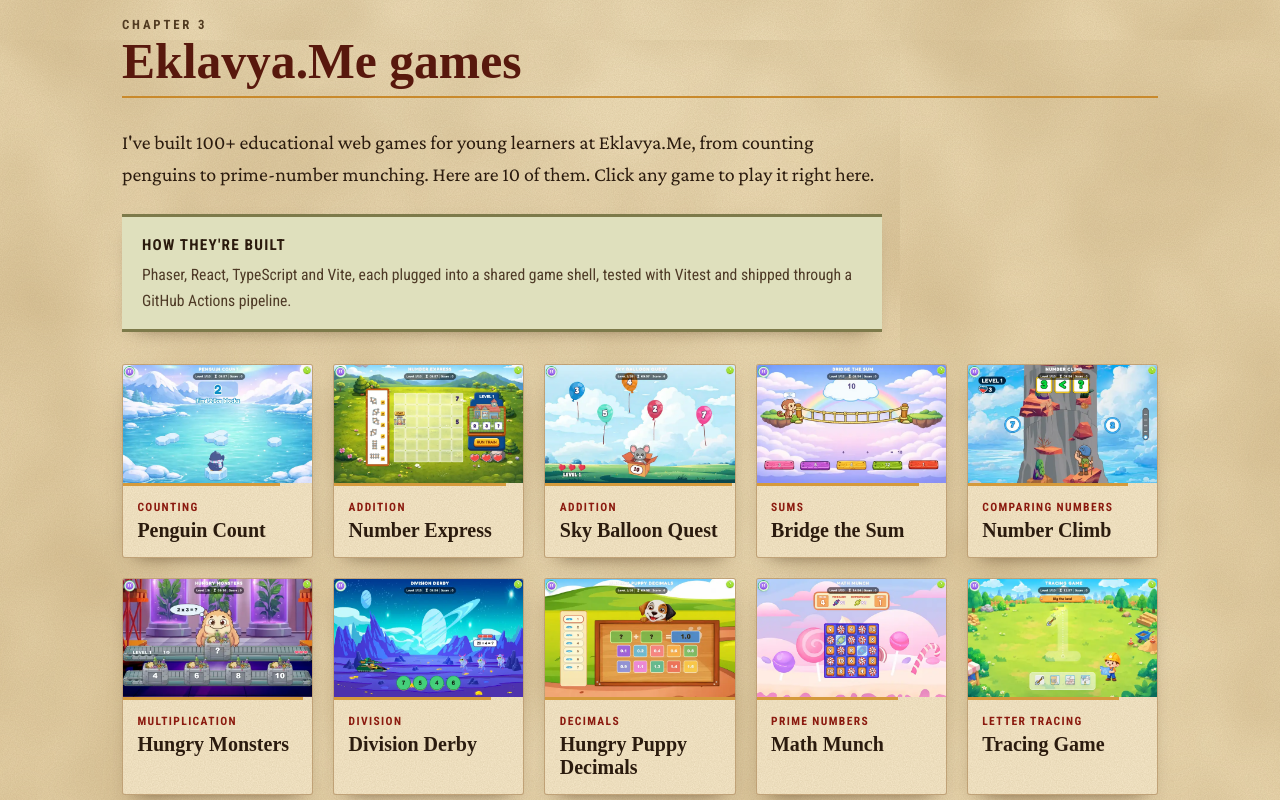
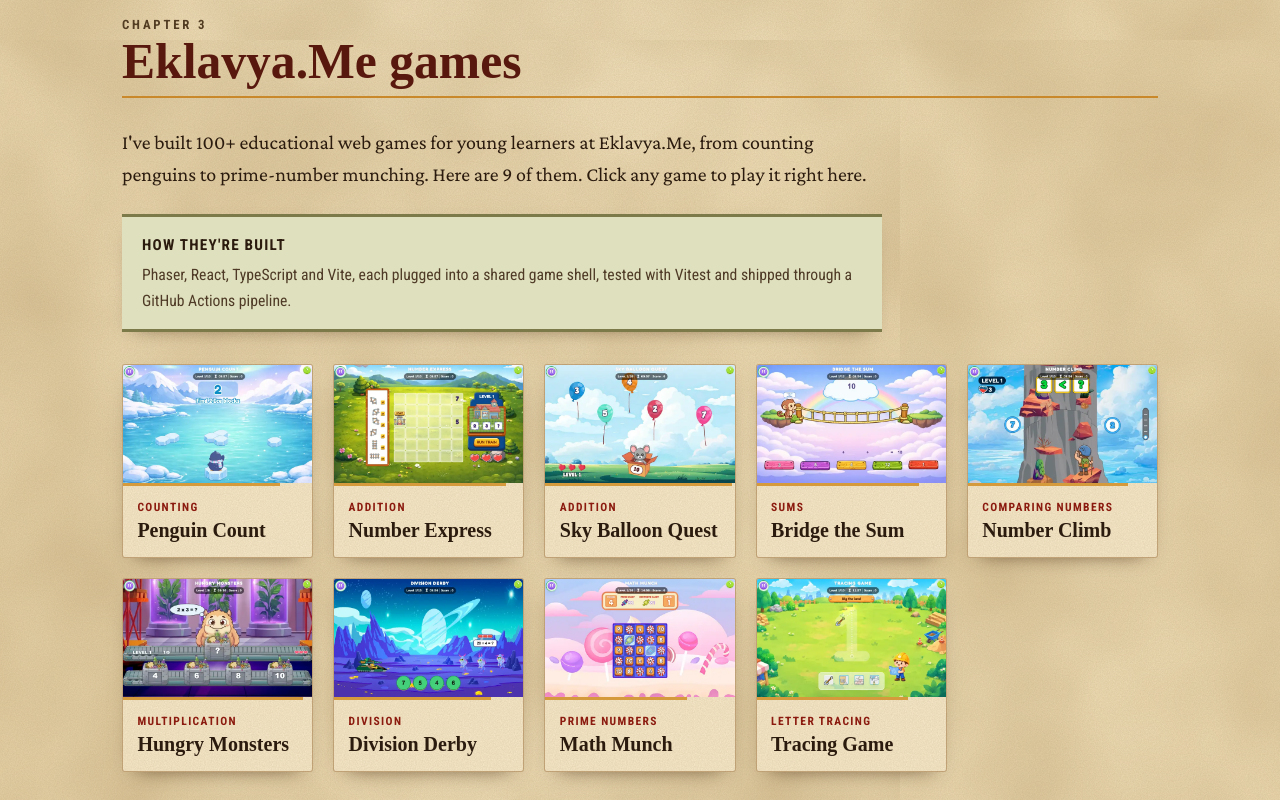
Before and after one commit to Raejiii/web-portfolio, a plain HTML site: page index.html in a window 1280 px wide. Shown: the part 2660-3460 px from the top of the page. Drawn offline with nearby package versions, Linux system fonts and the light colour scheme; a web font is replaced by a local one.

Commit message:
Remove Hungry Puppy Decimals from the games list

```diff
--- a/index.html
+++ b/index.html
@@ -192,7 +192,7 @@
                 <h2>Eklavya.Me games</h2>
             </header>
             <p class="lede">I've built 100+ educational web games for young learners at Eklavya.Me, from counting
-                penguins to prime-number munching. Here are 10 of them. Click any game to play it right here.</p>
+                penguins to prime-number munching. Here are 9 of them. Click any game to play it right here.</p>
             <aside class="sidebar">
                 <h4>How they're built</h4>
                 <p>Phaser, React, TypeScript and Vite, each plugged into a shared game shell, tested with Vitest and
--- a/main.js
+++ b/main.js
@@ -8,7 +8,6 @@
     { slug: 'number-climb', name: 'Number Climb', topic: 'Comparing numbers' },
     { slug: 'hungry-monsters', name: 'Hungry Monsters', topic: 'Multiplication' },
     { slug: 'division-derby', name: 'Division Derby', topic: 'Division' },
-    { slug: 'hungry-puppy-decimals', name: 'Hungry Puppy Decimals', topic: 'Decimals' },
     { slug: 'math-munch', name: 'Math Munch', topic: 'Prime numbers' },
     { slug: 'tracing-game', name: 'Tracing Game', topic: 'Letter tracing' },
 ]
```
Also changed, not shown: images/games/hungry-puppy-decimals.webp (deleted).
